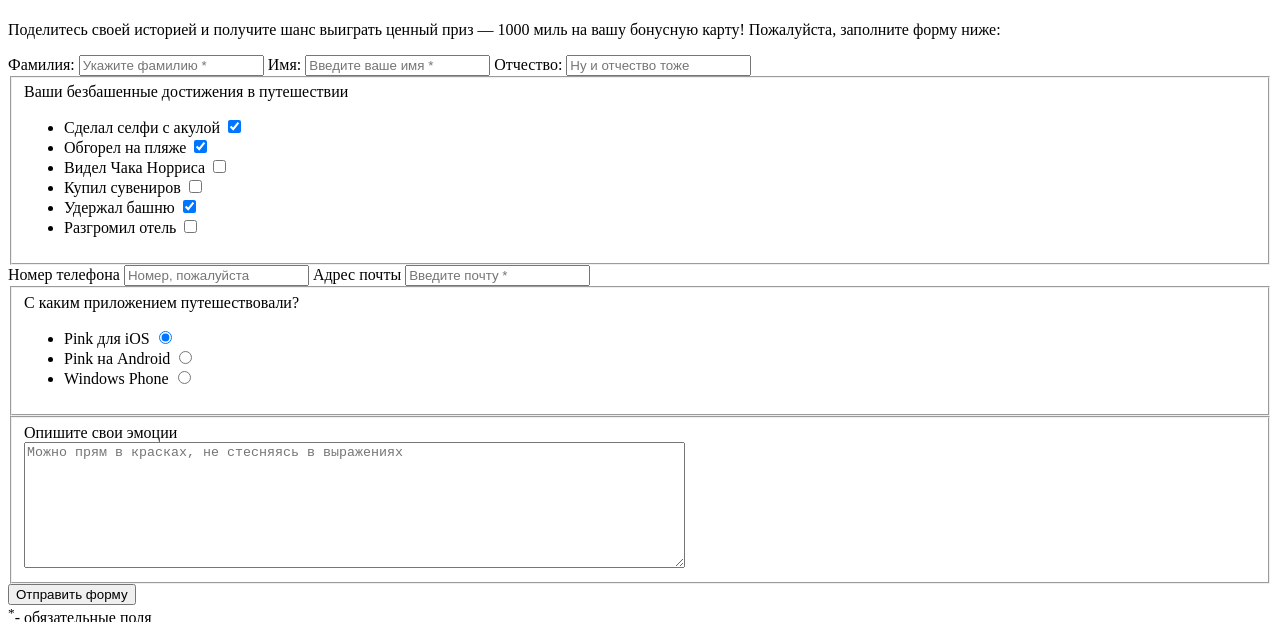
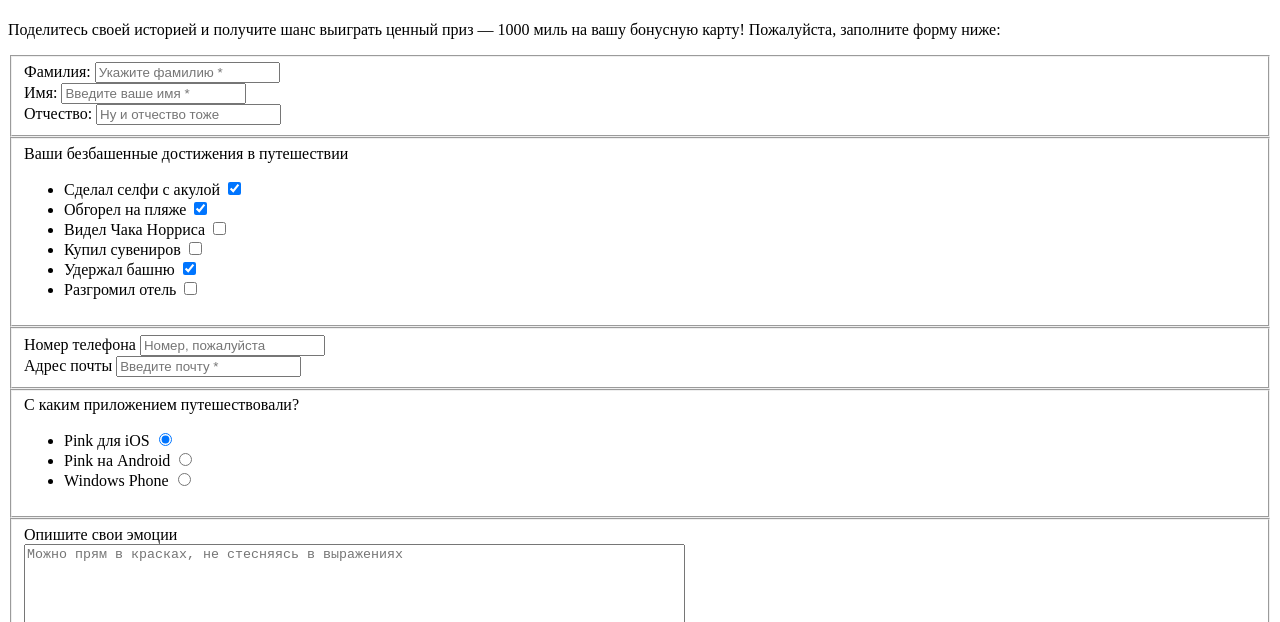
Before and after one commit to 3rdb/465209-pink-19, a website: page source/form.html in a window 1280 px wide. Shown: the part 330-952 px from the top of the page. Drawn offline with Linux system fonts and the light colour scheme.

Commit message:
Правки по третьим коментариям

```diff
--- a/source/form.html
+++ b/source/form.html
@@ -36,15 +36,20 @@
     <div class="contest-content__form">
       <p class="page-content__description">Поделитесь своей историей и получите шанс выиграть ценный приз — 1000 миль на вашу бонусную карту! Пожалуйста, заполните форму ниже:</p>
       <form class="form" action="https://echo.htmlacademy.ru" method="post">
+      <fieldset class="form__fieldset">
         <div class="form__block">
           <label class="form__label" for="surname">Фамилия:</label>
           <input class="form__field" type="text" name="form-surname" required placeholder="Укажите фамилию *" id="surname">
+        </div>
+        <div class="form__block">
           <label class="form__label" for="name">Имя:</label>
           <input class="form__field" type="text" name="form-name" required placeholder="Введите ваше имя *" id="name">
+        </div>
+        <div class="form__block">
           <label class="form__label" for="middle_name">Отчество:</label>
           <input class="form__field" type="text" name="form-middle_name" placeholder="Ну и отчество тоже" id="middle_name">
         </div>
-        <div class="form__block">
+      </fieldset>
       <fieldset class="form__fieldset">
         <div class="form__legend">Ваши безбашенные достижения в путешествии</div>
         <ul class="form__options-list">
@@ -74,14 +79,16 @@
           </li>
         </ul>
       </fieldset>
-        </div>
+      <fieldset class="form__fieldset">
         <div class="form__block">
           <label class="form__label" for="telephone">Номер телефона</label>
           <input class="form__field" type="tel" name="signature-telephone" placeholder="Номер, пожалуйста" id="telephone">
+        </div>
+        <div class="form__block">
           <label class="form__label" for="email">Адрес почты</label>
           <input class="form__field" type="email" name="signature-email" required placeholder="Введите почту *" id="email">
         </div>
-        <div class="form__block">
+      </fieldset>
       <fieldset class="form__fieldset">
         <div class="form__legend">С каким приложением путешествовали?</div>
           <ul class="form__options-list">
@@ -99,11 +106,10 @@
             </li>
           </ul>
       </fieldset>
-        </div>
-        <div class="form__field form__field--textarea">
+        <div class="form__block">
           <fieldset class="form__fieldset">
             <div class="form__legend">Опишите свои эмоции</div>
-            <textarea class="form__textarea" name="message" rows="8" cols="80" placeholder="Можно прям в красках, не стесняясь в выражениях"></textarea>
+            <textarea class="form__field form__field--textarea" name="message" rows="8" cols="80" placeholder="Можно прям в красках, не стесняясь в выражениях"></textarea>
           </fieldset>
         </div>
         <div class="form__block">
```
Also changed, not shown: source/index.html (+1 -1 lines), source/photo.html (+1 -1 lines). Lines whose indentation alone changed are shown as unchanged.
